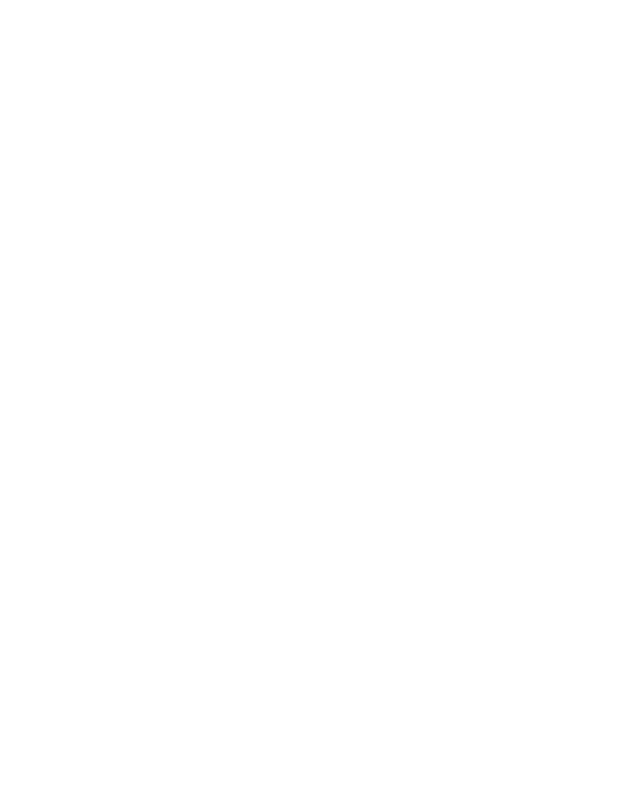
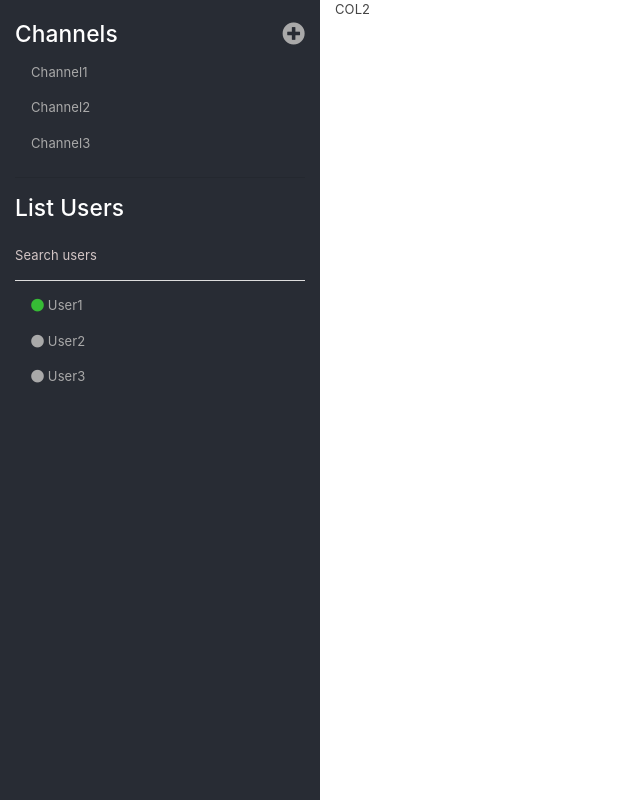
Before and after one commit to wilsalas/TestCondorLabs, a React app in the folder client/: page /home in a window 1280 px wide. Shown: the whole page, without its empty margins (0-640 px from the left). Built offline with nearby package versions, Linux system fonts and the light colour scheme.

Commit message:
seconds commit

```diff
--- a/client/src/components/app/App.js
+++ b/client/src/components/app/App.js
@@ -7,6 +7,7 @@ class App extends Component {
   render() {
     return (
       <div className="L_R">
+        {this.props.fakeAuth('public')}
         <Form title="Login" handleEvent={UserEvent.FormLogin.bind(this)} path={{ uri: "/register", text: "Create an account" }}></Form>
       </div>
     );
--- /dev/null
+++ b/client/src/components/home/Home.js
@@ -0,0 +1,48 @@
+import React, { Component } from 'react';
+import { Container, Col, Row, Nav, NavItem, NavLink, Input } from 'reactstrap';
+import styles from './Home.module.css';
+
+class Home extends Component {
+    render() {
+        return (
+            <Container fluid>
+                <Row >
+                    <Col md={3} className={`text-white ${styles.menubar}`} >
+                        <br />
+                        <h3>Channels  <a href="/" className="float-right"><i className="fas fa-plus-circle"></i></a> </h3>
+                        <Nav vertical>
+                            <NavItem>
+                                <NavLink href="#">Channel1</NavLink>
+                            </NavItem>
+                            <NavItem>
+                                <NavLink href="#">Channel2</NavLink>
+                            </NavItem>
+                            <NavItem>
+                                <NavLink href="#">Channel3</NavLink>
+                            </NavItem>
+                        </Nav>
+                        <hr />
+                        <h3>List Users</h3>
+                        <Input
+                            className="float-right"
+                            type="search"
+                            name="searchusers"
+                            placeholder="Search users"
+                        />
+                        <br /><br /><br />
+                        <Nav vertical>
+                            <NavLink href="#"><i className={`fas fa-circle ${styles.userActive}`}></i> User1</NavLink>
+                            <NavLink href="#"><i className="fas fa-circle"></i> User2</NavLink>
+                            <NavLink href="#"><i className="fas fa-circle"></i> User3</NavLink>
+                        </Nav>
+                    </Col>
+                    <Col md={9}>
+                        COL2
+                    </Col>
+                </Row>
+            </Container>
+        );
+    }
+}
+
+export default Home;
--- /dev/null
+++ b/client/src/components/home/Home.module.css
@@ -0,0 +1,28 @@
+.menubar {
+    background: #282c34;
+    height: 100vh;
+}
+
+.nav-item:hover {
+    background: gainsboro !important;
+}
+
+input[type=search] {
+    color: #d2c5c5 !important;
+}
+
+input[type=search]::placeholder {
+    color: #d2c5c5;
+}
+
+a {
+    color: darkgrey !important
+}
+
+a:hover {
+    border-bottom: 1px solid darkgrey !important;
+}
+
+.userActive {
+    color: #36bb35
+}
--- a/client/src/components/layouts/Form.js
+++ b/client/src/components/layouts/Form.js
@@ -9,7 +9,7 @@ export default props => (
         <Row>
             <Col md={4} className="offset-md-4">
                 <Card>
-                    <CardHeader><h1><i className="fas fa-user"></i> {props.title} </h1></CardHeader>
+                    <CardHeader><h1><i className="fas fa-user-circle"></i> {props.title} </h1></CardHeader>
                     <CardBody>
                         <Form onSubmit={props.handleEvent}>
                             {props.title !== "Login" &&
--- a/client/src/components/register/Register.js
+++ b/client/src/components/register/Register.js
@@ -6,6 +6,7 @@ class Register extends Component {
   render() {
     return (
       <div className="L_R">
+        {this.props.fakeAuth('public')}
         <Form title="Register" handleEvent={UserEvent.FormRegister.bind(this)} path={{ uri: "/", text: "Go to login" }}></Form>
       </div>
     );
--- a/client/src/components/resources/UserEvent.js
+++ b/client/src/components/resources/UserEvent.js
@@ -3,7 +3,6 @@ import FetchData from './Fetch';
 const FormRegister = e => {
     e.preventDefault();
     let { name, email, password, gender, profile } = e.target;
-
     FetchData('/auth/register', {
         name: name.value,
         email: email.value,
@@ -11,7 +10,7 @@ const FormRegister = e => {
         gender: gender.value,
         profile: profile.value
     }, 'post', data => {
-        console.log(data);
+        alert(data.response);
     });
 }
 
@@ -22,9 +21,13 @@ const FormLogin = e => {
         email: email.value,
         password: password.value
     }, 'post', data => {
-        console.log(data);
+        if (data.status === 200) {
+            localStorage.setItem('fakeAuth', btoa(data.response));
+            window.location.href = "/home";
+        } else {
+            alert(data.response);
+        }
     });
-
 }
 
 
--- a/client/src/index.css
+++ b/client/src/index.css
@@ -11,8 +11,8 @@ code {
 }
 
 .L_R {
+  background-color: #282c34;
   text-align: center;
-  background-color: #282c34;
   min-height: 100vh;
   display: flex;
   flex-direction: column;
--- a/client/src/index.js
+++ b/client/src/index.js
@@ -3,15 +3,40 @@ import ReactDOM from 'react-dom';
 import './index.css';
 import App from './components/app/App';
 import Register from './components/register/Register';
+import Home from './components/home/Home';
 import * as serviceWorker from './serviceWorker';
-import { BrowserRouter as Router, Route } from 'react-router-dom';
+import { BrowserRouter as Router, Route, Redirect, Switch } from 'react-router-dom';
+
+
+/*function authenticated app */
+const Authenticated = (type, session = localStorage.getItem('fakeAuth')) => {
+    return type === 'public' && session !== null ? <Redirect to={'/home'} /> :
+        type === 'private' && session === null ? <Redirect to={'/'} /> :
+            type === 'compare' ? session : null;
+}
+
+/*function logout app */
+const Logout = () => {
+    localStorage.removeItem('fakeAuth');
+    window.location.reload();
+}
+
+/*function render components app */
+const RouteProvider = ({ component: Component, ...objectPath }) => (
+    <Route  {...objectPath} render={props => <Component {...props} fakeAuth={Authenticated} logout={Logout} />} />
+);
+
 
 // Config routes app
 ReactDOM.render(
     <Router>
         <div>
-            <Route exact path="/" component={App}></Route>
-            <Route path="/register" component={Register}></Route>
+            <Switch>
+                <RouteProvider exact path='/' component={App} />
+                <RouteProvider path='/register' component={Register} />
+                <RouteProvider path='/home' component={Home} />
+                <Route render={() => <Redirect to="/" />} />
+            </Switch >
         </div>
     </Router>
     , document.getElementById('root'));
```
